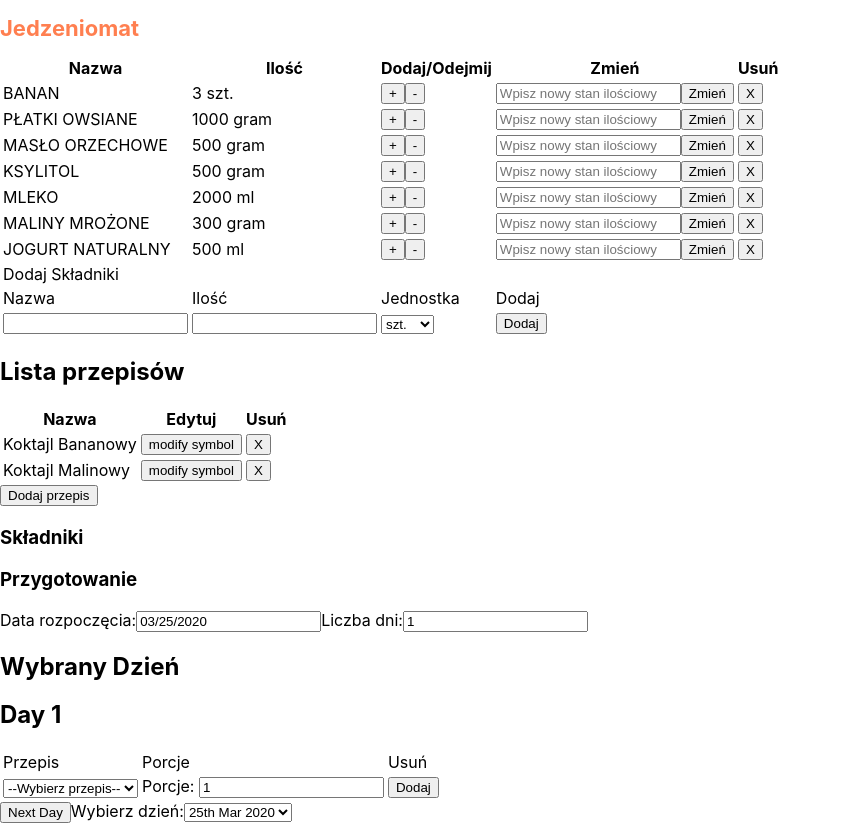
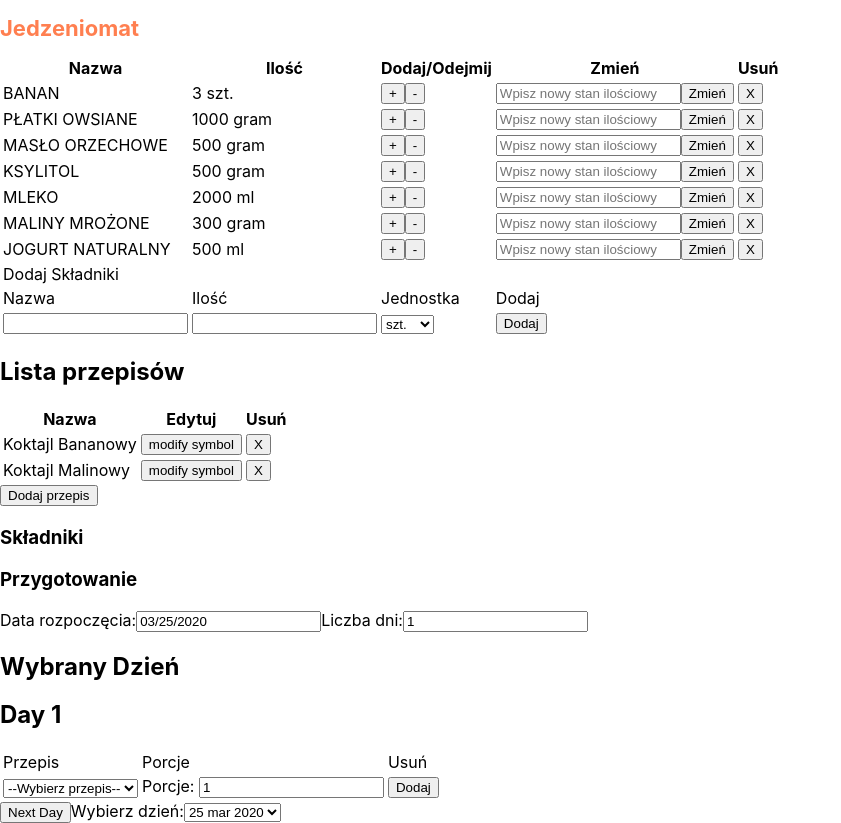
Before and after one commit to L-Glogov/jedzeniomat, a React (Create React App) app: page / in a window 1280 px wide. Shown: the whole page, without its empty margins (0-841 px from the left). Built offline with nearby package versions, Linux system fonts and the light colour scheme.

Commit message:
Added further mechanics to the menu component

```diff
--- a/src/App.js
+++ b/src/App.js
@@ -370,6 +370,19 @@ class App extends Component {
     this.setState(prevState => {
       const updatedState = {...prevState};
       updatedState.menu.startDate = date;
+      updatedState.menu.recipes = [{
+          date: date,
+          dayNum: 1,
+          recList: []
+      }];
+      for(let n = 1; n < prevState.menu.numDays; n++) {
+        updatedState.menu.recipes.push({
+          date: addDays(date, n),
+          dayNum: 1 + n,
+          recList: []
+        });
+      }
+      updatedState.menuInternal.currentDay = 1;
       return updatedState;
     })
   }
@@ -388,6 +401,9 @@ class App extends Component {
           });
         }
       } else if (value < curNumDays) {
+        if (value < updatedState.menuInternal.currentDay) {
+          updatedState.menuInternal.currentDay = 1;
+        }
         updatedState.menu.recipes.splice(value);
       }
       updatedState.menu.numDays = value;
@@ -425,6 +441,15 @@ class App extends Component {
       if (prevState.menuInternal.currentDay < prevState.menu.numDays) {
         updatedState.menuInternal.currentDay++;
       }
+      return updatedState;
+    })
+  }
+
+  menuGoToDayHandler = (e) => {
+    const value = e.target.value;
+    this.setState(prevState => {
+      const updatedState = {...prevState};
+      updatedState.menuInternal.currentDay = parseInt(value);
       return updatedState;
     })
   }
@@ -467,6 +492,7 @@ class App extends Component {
               addRec={this.menuAddRecHandler}
               rmvRec={this.menuRmvRecHandler}
               nextDay={this.menuNextDayHandler}
+              goToDay={this.menuGoToDayHandler}
             />
           </Layout>
         </SelectContext.Provider>
--- a/src/components/Menu/Menu.js
+++ b/src/components/Menu/Menu.js
@@ -1,10 +1,11 @@
 import React, { Fragment } from 'react';
-import DatePicker from "react-datepicker";
+import DatePicker, { registerLocale }  from "react-datepicker";
 import "react-datepicker/dist/react-datepicker.css";
 import { format } from 'date-fns';
+import { pl } from 'date-fns/locale';
+registerLocale("pl", pl);
 
 const Menu = ( props ) => {
-
   const dayInd = props.menu.recipes.findIndex(item => item.dayNum === props.internals.currentDay);
   const recipeList = props.menu.recipes[dayInd].recList.map((item, index) => {
     return (
@@ -23,9 +24,11 @@ const Menu = ( props ) => {
   })
 
   const dayList = props.menu.recipes.map(item => {
-    const formatDate = format(item.date, "do LLL y");
+    const formatDate = format(item.date, "do LLL y",{
+      locale: pl
+    });
     return (
-      <option value={formatDate} key={formatDate}>{formatDate}</option>
+      <option value={item.dayNum} key={item.dayNum}>{formatDate}</option>
     )
   })
 
@@ -35,6 +38,7 @@ const Menu = ( props ) => {
       <DatePicker
         selected={props.menu.startDate}
         onChange={props.dateChg}
+        locale="pl"
       />
       <label>Liczba dni:</label>
       <input
@@ -60,7 +64,7 @@ const Menu = ( props ) => {
           <tfoot>
             <tr>
               <td>
-                <select onChange={props.inputHandler} onLoad={props.inputHandler} name="menuRecSelect"  value={props.internals.menuRecSelect}>
+                <select onChange={props.inputHandler} name="menuRecSelect"  value={props.internals.menuRecSelect}>
                   <option disabled>--Wybierz przepis--</option>
                   {recipeOptionList}
                 </select>
@@ -84,7 +88,7 @@ const Menu = ( props ) => {
         </table>
         <button onClick={props.nextDay}>Next Day</button>
         <label htmlFor="menuSelectDay">Wybierz dzień:</label>
-        <select id="menuSelectDay">
+        <select onChange={props.goToDay} name="menuSelectDay" value={props.internals.currentDay} id="menuSelectDay">
           {dayList}
         </select>
       </div>
```
